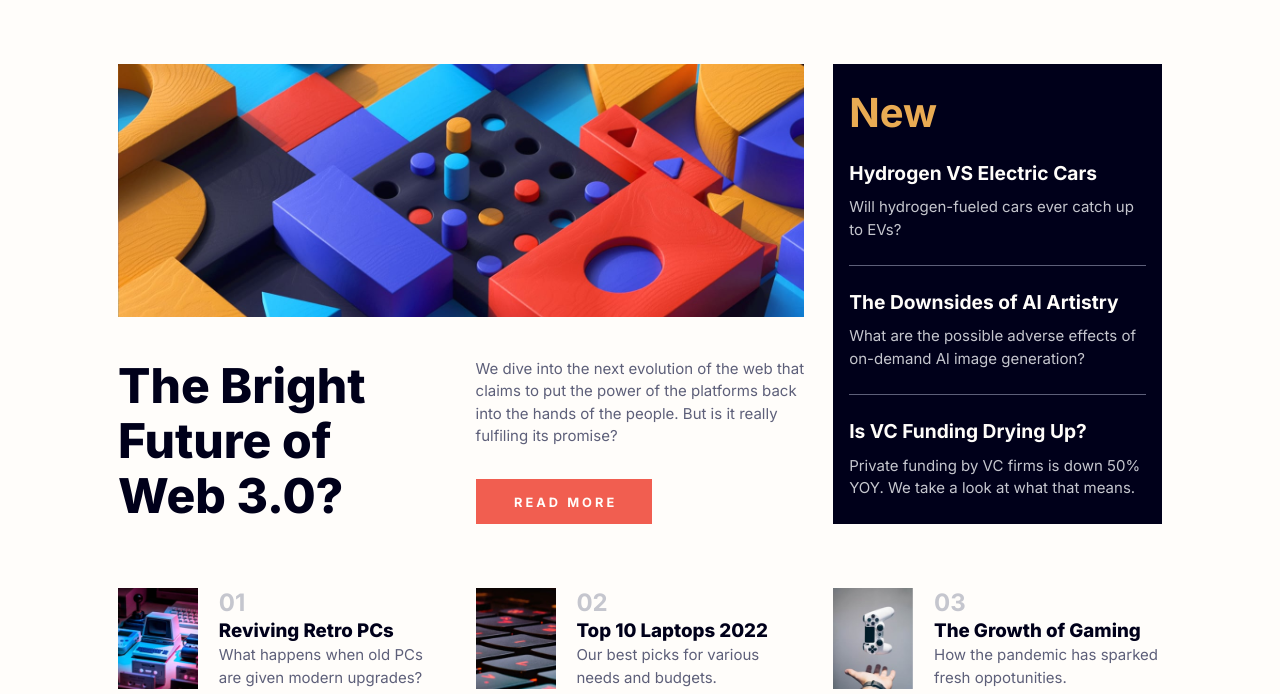
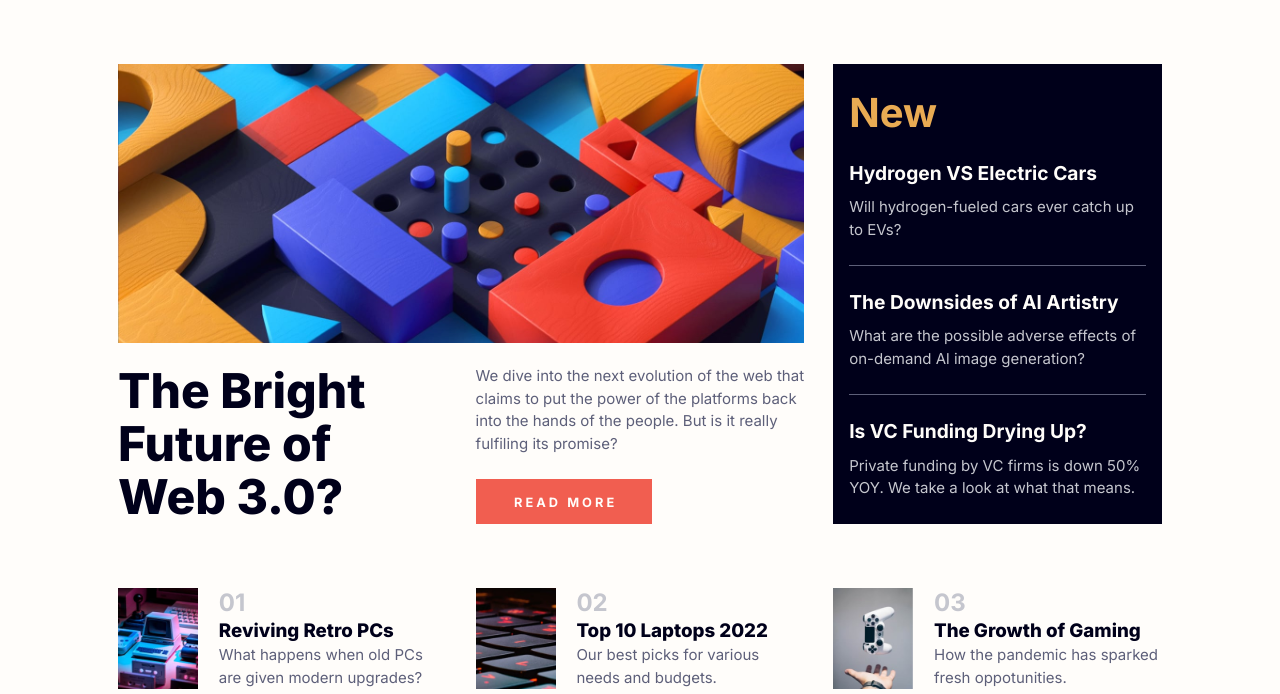
Before and after one commit to AndresFelipeForero/HomePage, a plain HTML site: page index.html in a window 1280 px wide. Shown: the part 106-800 px from the top of the page. Drawn offline with Linux system fonts and the light colour scheme.

Commit message:
Main h1 whithout height

```diff
--- a/style.css
+++ b/style.css
@@ -84,7 +84,7 @@ p {
     display: grid;
     grid-template-columns: 1fr 1fr;
     grid-template-rows: 1fr max-content;
-    row-gap: 4rem;
+    row-gap: 1.4rem;
     column-gap: 1.8rem;
 }
 
@@ -93,7 +93,6 @@ p {
     background: url("/assets/images/image-web-3-desktop.jpg");
     background-size: cover;
     background-position: center;
-    height: 110%;
 }
 
 .main__h1 {
@@ -101,7 +100,7 @@ p {
     color: var(--very-dark-blue);
     font-size: 3rem;
     font-weight: 800;
-    line-height: 115%;
+    line-height: 110%;
 }
 
 .main__section2 {
```
Also changed, not shown: 1 other file.
